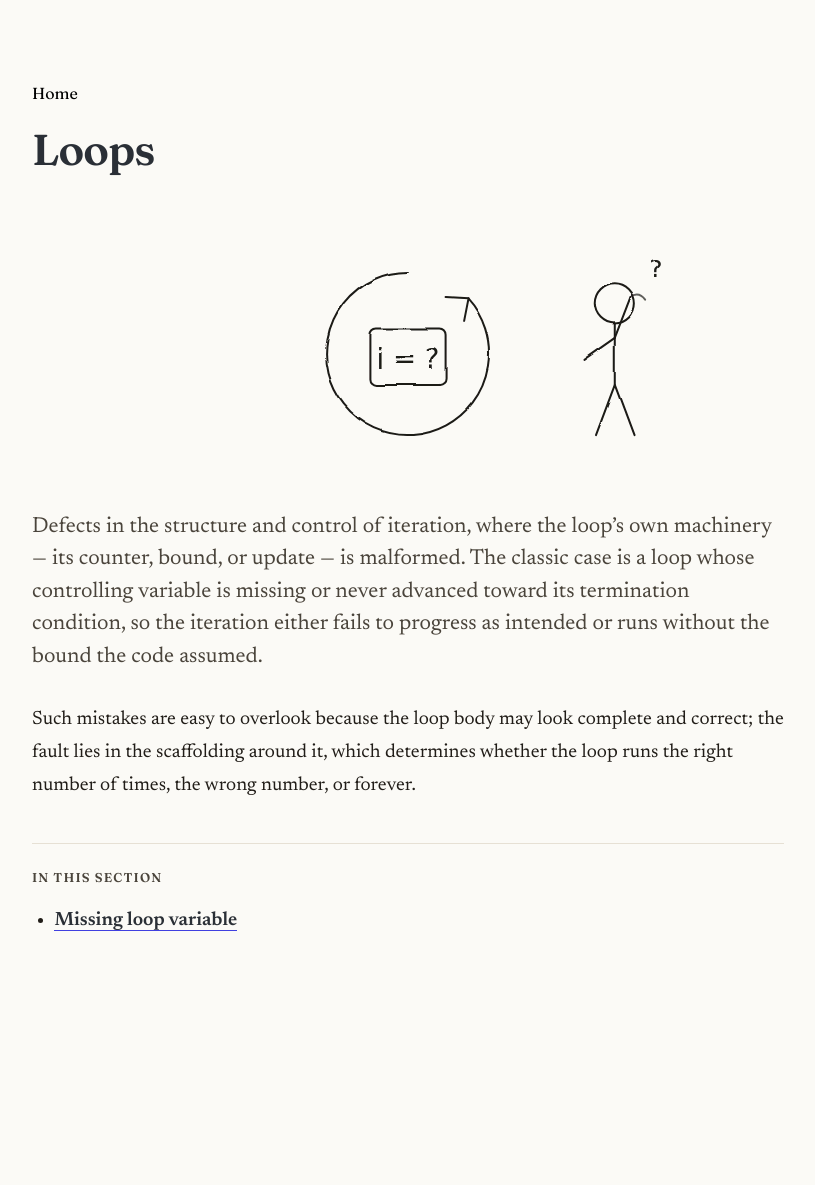
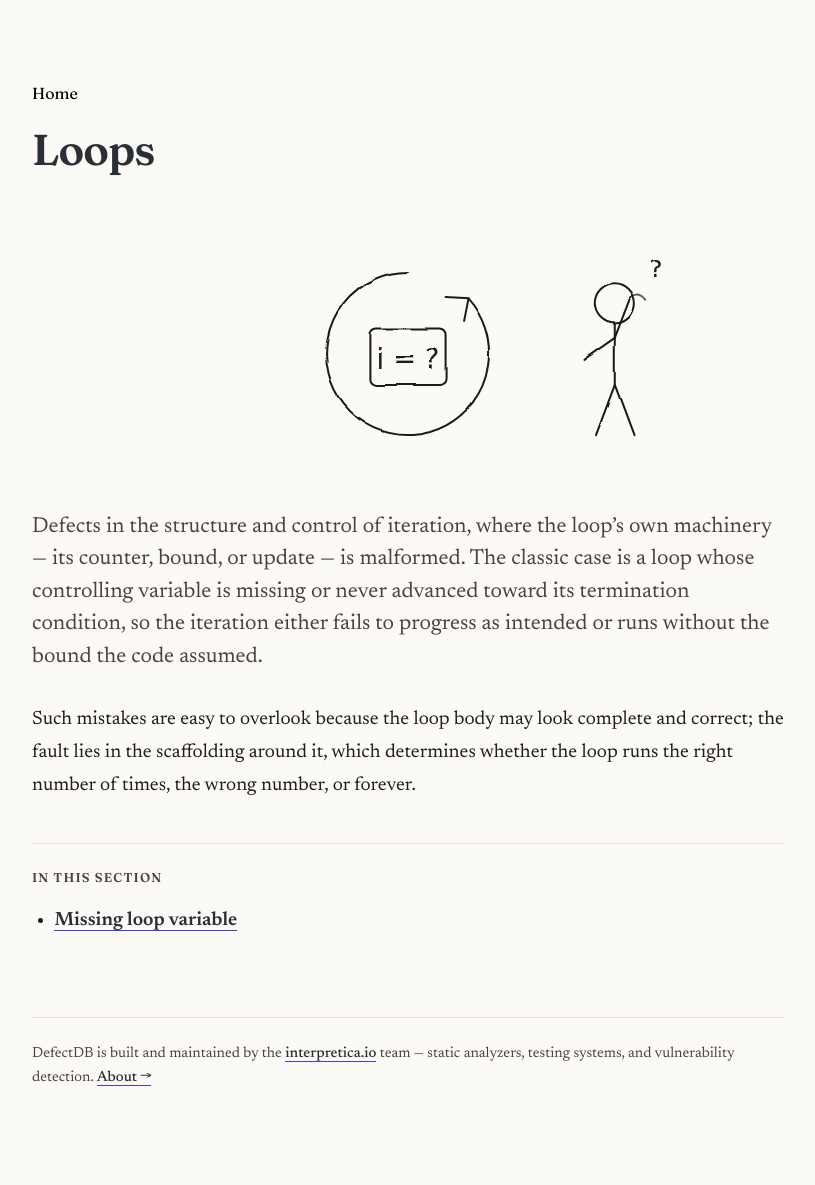
Before and after one commit to defectdb/defectdb.github.io, a Jekyll site: the page built from _pages/loop/index.md, in a window 1280 px wide. Shown: the whole page, without its empty margins (232-1047 px from the left). Built offline with Jekyll 4.4.1, drawn with Linux system fonts in a browser that asks for light colours; before the commit the page ends 1052 px from its top, so only the background shows below that.

Commit message:
SiteFooter: add About page and site-wide footer
Add a static About page describing DefectDB and the interpretica.io team, served
via the defect layout with a new standalone front-matter flag that suppresses
section heroes and child listings. Introduce a site_footer include, rendered in
the page body, that credits the team and links to the About page, with
accompanying footer styles.

Signed-off-by: Maxim Menshikov <maxim.menshikov@interpretica.io>

```diff
--- a/_includes/ng-page-body.html
+++ b/_includes/ng-page-body.html
@@ -2,6 +2,7 @@
   <main class="page-content" aria-label="Content">
     <div class="page-content-main">
       {{ content }}
+      {% include site_footer.html %}
     </div>
   </main>
 
--- /dev/null
+++ b/_includes/site_footer.html
@@ -0,0 +1,3 @@
+<footer class="site-footer">
+  <p>DefectDB is built and maintained by the <a href="https://interpretica.io">interpretica.io</a> team — static analyzers, testing systems, and vulnerability detection. <a href="{{ "/about" | relative_url }}">About&nbsp;→</a></p>
+</footer>
--- a/_layouts/defect.html
+++ b/_layouts/defect.html
@@ -41,7 +41,7 @@ layout: default
   </div>
   {% endif %}
   <div class="article">
-    {% unless page.vulnerability %}
+    {% unless page.vulnerability or page.standalone %}
       {%- assign imgslug = page.url | remove_first: "/" | replace: "/", "-" -%}
       {%- assign imgpath = "/assets/images/sections/" | append: imgslug | append: ".svg" -%}
       {%- assign hero = nil -%}
@@ -49,7 +49,7 @@ layout: default
       {% if hero %}<div class="section-hero"><img src="{{ hero | relative_url }}" alt="{{ page.title }}"></div>{% endif %}
     {% endunless %}
     {{ content }}
-    {% unless page.vulnerability %}
+    {% unless page.vulnerability or page.standalone %}
       {% include section_children.html %}
     {% endunless %}
   </div>
--- a/_sass/ng-style.scss
+++ b/_sass/ng-style.scss
@@ -36,6 +36,27 @@ body {
 ::selection {
   background: var(--accent-color-transparent);
 }
+
+.site-footer {
+  margin-top: 5rem;
+  padding-top: 1.5rem;
+  border-top: 1px solid var(--rule-color);
+  font-family: var(--font-body);
+  font-size: .92rem;
+  line-height: 1.6;
+  color: var(--ink-soft-color);
+}
+
+.site-footer p { margin: 0; }
+
+.site-footer a {
+  color: var(--title-color);
+  text-decoration: none;
+  font-weight: 500;
+  border-bottom: 1px solid var(--accent-color);
+}
+
+.site-footer a:hover { color: var(--accent-color); }
 
 /*
 body {
```
Also changed, not shown: about.md (added, +22 -0 lines).
